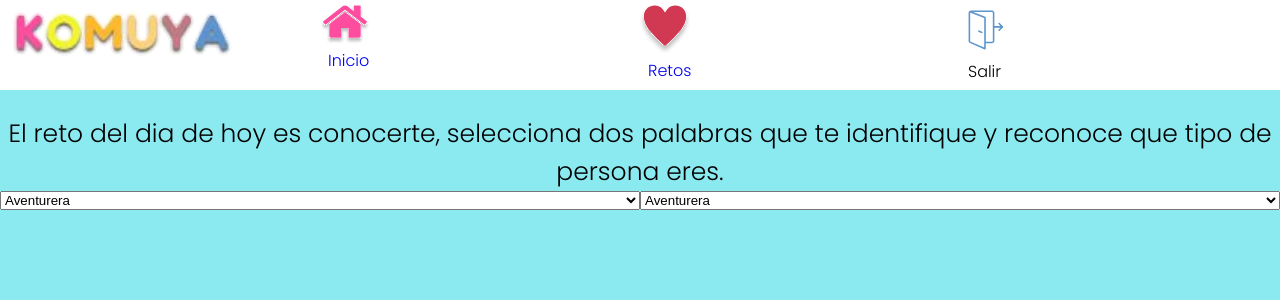
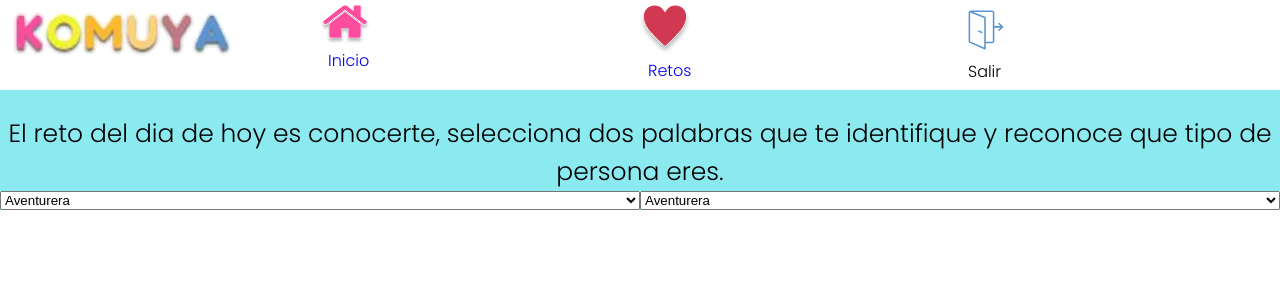
Before and after one commit to Sofiagz21/KOMUYA, a React (Create React App) app: page /One in a window 1280 px wide. Shown: the top 300 px of the page. Built offline with nearby package versions, Linux system fonts and the light colour scheme; a web font is replaced by a local one.

Commit message:
Hice cambios en los contenedores -Andrea

```diff
--- a/src/components/Goals/container/Goals.jsx
+++ b/src/components/Goals/container/Goals.jsx
@@ -21,7 +21,7 @@ const Goals = () => {
             </Link>
             </div>
             </div>
-            <div className="container_goals">
+            <div className="container">
               <div className="retos">
                 <div className="Lunes">
                 <div class="contentCards">
--- a/src/pages/Challenges/ChallengeOne/container/styles.css
+++ b/src/pages/Challenges/ChallengeOne/container/styles.css
@@ -17,7 +17,7 @@
 
 .container{
     width: 100%;
-    height: 100vh;
+    height: 100%;
     background-color: #8BE9F0;
 }
 
```
